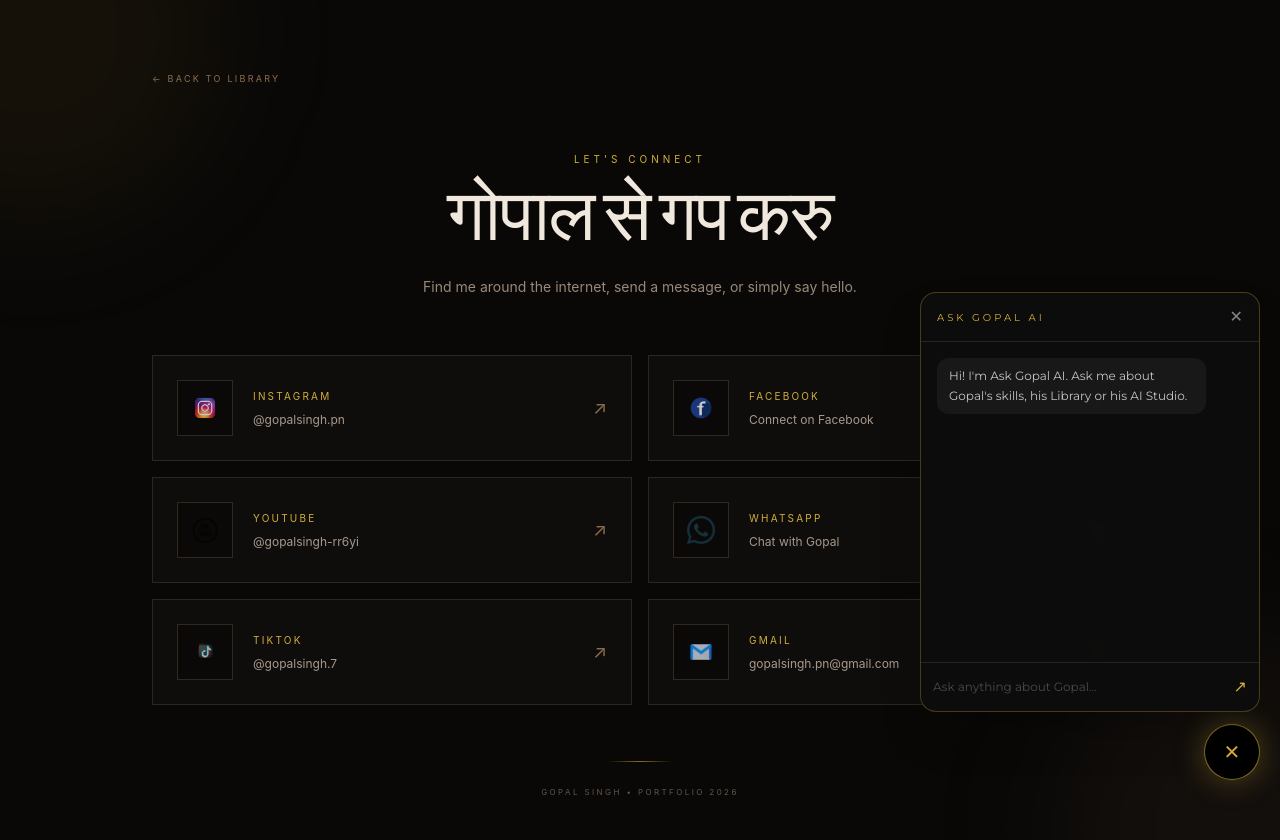
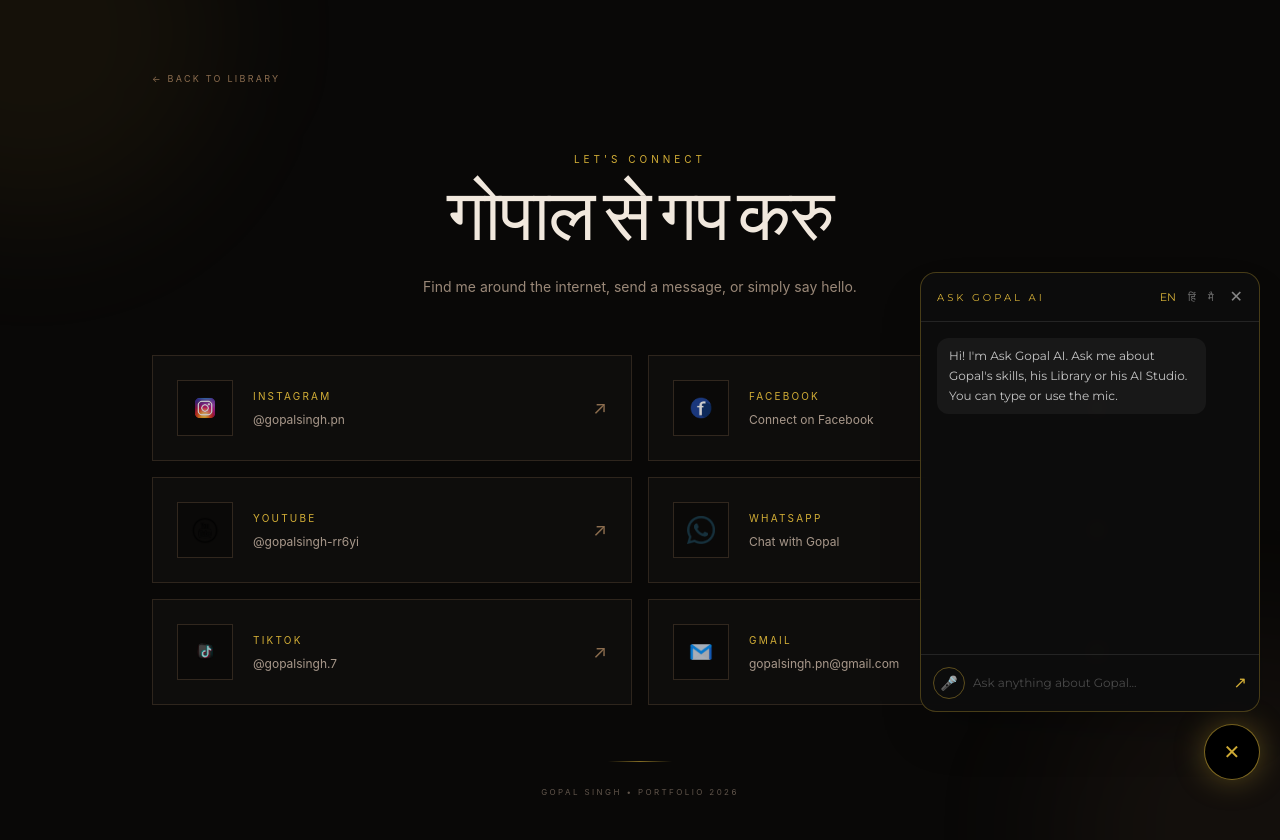
Before and after one commit to gopalstudio-pn/gopal-singh-portfolio, a React (Vite) app: page /connect in a window 1280 px wide. Both pictures are taken after a click on the button "Ask Gopal AI". Shown: the top 840 px of the page. Built offline with nearby package versions, Linux system fonts and the light colour scheme; a web font is replaced by a local one.

Commit message:
Add voice talk to Ask Gopal AI (mic, read aloud, EN/HI/MAI)

```diff
--- a/src/components/AskGopal.tsx
+++ b/src/components/AskGopal.tsx
@@ -1,76 +1,148 @@
 import React, { useEffect, useRef, useState } from 'react';
 
 type Msg = { role: 'user' | 'assistant'; content: string };
+
+const LANGS = [
+  { id: 'en', label: 'EN', speech: 'en-IN', hint: ' (Reply in English.)' },
+  { id: 'hi', label: 'हिं', speech: 'hi-IN', hint: ' (Reply in Hindi, in Devanagari script.)' },
+  { id: 'mai', label: 'मै', speech: 'hi-IN', hint: ' (Reply in Maithili, in Devanagari script.)' },
+];
 
 export const AskGopal: React.FC = () => {
   const [open, setOpen] = useState(false);
   const [input, setInput] = useState('');
   const [busy, setBusy] = useState(false);
+  const [listening, setListening] = useState(false);
+  const [lang, setLang] = useState('en');
   const [msgs, setMsgs] = useState<Msg[]>([
-    { role: 'assistant', content: "Hi! I'm Ask Gopal AI. Ask me about Gopal's skills, his Library or his AI Studio." },
+    { role: 'assistant', content: "Hi! I'm Ask Gopal AI. Ask me about Gopal's skills, his Library or his AI Studio. You can type or use the mic." },
   ]);
   const endRef = useRef<HTMLDivElement>(null);
+  const recRef = useRef<any>(null);
+  const voiceRef = useRef(false);
+
+  const SR: any =
+    typeof window !== 'undefined'
+      ? (window as any).SpeechRecognition || (window as any).webkitSpeechRecognition
+      : null;
+  const canSpeak = typeof window !== 'undefined' && 'speechSynthesis' in window;
+  const cur = LANGS.find((l) => l.id === lang) || LANGS[0];
 
   useEffect(() => {
     endRef.current?.scrollIntoView({ behavior: 'smooth' });
   }, [msgs, open]);
 
-  const send = async () => {
-    const text = input.trim();
+  const speak = (text: string) => {
+    if (!canSpeak) return;
+    window.speechSynthesis.cancel();
+    const u = new SpeechSynthesisUtterance(text);
+    u.lang = cur.speech;
+    const v = window.speechSynthesis
+      .getVoices()
+      .find((x) => x.lang.toLowerCase().startsWith(cur.speech.slice(0, 2)));
+    if (v) u.voice = v;
+    u.rate = 0.95;
+    window.speechSynthesis.speak(u);
+  };
+
+  const send = async (textArg?: string) => {
+    const text = (textArg ?? input).trim();
     if (!text || busy) return;
     const next: Msg[] = [...msgs, { role: 'user', content: text }];
     setMsgs(next);
     setInput('');
     setBusy(true);
+    const payload = next.slice(1).map((m, i, arr) =>
+      i === arr.length - 1 && m.role === 'user' ? { ...m, content: m.content + cur.hint } : m
+    );
     try {
       const res = await fetch('/api/chat', {
         method: 'POST',
         headers: { 'Content-Type': 'application/json' },
-        body: JSON.stringify({ messages: next.slice(1) }),
+        body: JSON.stringify({ messages: payload }),
       });
       const data = await res.json();
       const reply = data.success ? data.reply : data.error || 'Please try again.';
       setMsgs([...next, { role: 'assistant', content: reply }]);
+      if (voiceRef.current && data.success) speak(reply);
     } catch {
       setMsgs([...next, { role: 'assistant', content: 'Network error. Please try again.' }]);
     } finally {
+      voiceRef.current = false;
       setBusy(false);
     }
+  };
+
+  const listen = () => {
+    if (!SR) return;
+    if (listening) {
+      recRef.current?.stop();
+      return;
+    }
+    const rec = new SR();
+    rec.lang = cur.speech;
+    rec.interimResults = false;
+    rec.onresult = (e: any) => {
+      const t = e.results[0][0].transcript;
+      voiceRef.current = true;
+      send(t);
+    };
+    rec.onerror = () => setListening(false);
+    rec.onend = () => setListening(false);
+    recRef.current = rec;
+    setListening(true);
+    rec.start();
+  };
+
+  const close = () => {
+    if (canSpeak) window.speechSynthesis.cancel();
+    setOpen(false);
   };
 
   return (
     <div className="fixed bottom-5 right-5 z-[80]" style={{ fontFamily: "'Montserrat', sans-serif" }}>
       {open && (
-        <div className="mb-3 flex h-[420px] w-[min(92vw,340px)] flex-col overflow-hidden rounded-2xl border border-[#D4AF37]/30 bg-[#0d0d0d]/95 shadow-2xl backdrop-blur">
+        <div className="mb-3 flex h-[440px] w-[min(92vw,340px)] flex-col overflow-hidden rounded-2xl border border-[#D4AF37]/30 bg-[#0d0d0d]/95 shadow-2xl backdrop-blur">
           <div className="flex items-center justify-between border-b border-white/10 px-4 py-3">
             <span className="text-[10px] tracking-[0.3em] text-[#D4AF37]">ASK GOPAL AI</span>
-            <button type="button" onClick={() => setOpen(false)} className="text-white/50 hover:text-white">✕</button>
+            <div className="flex items-center gap-3">
+              {LANGS.map((l) => (
+                <button key={l.id} type="button" onClick={() => setLang(l.id)} className={`text-[11px] ${lang === l.id ? 'text-[#D4AF37]' : 'text-white/40 hover:text-white'}`}>{l.label}</button>
+              ))}
+              <button type="button" onClick={close} className="ml-1 text-white/50 hover:text-white">✕</button>
+            </div>
           </div>
           <div className="flex-1 space-y-3 overflow-y-auto px-4 py-4">
             {msgs.map((m, i) => (
               <div key={i} className={m.role === 'user' ? 'text-right' : 'text-left'}>
                 <span className={`inline-block max-w-[88%] rounded-xl px-3 py-2 text-[12px] leading-5 ${m.role === 'user' ? 'bg-[#D4AF37]/15 text-[#F1E8DD]' : 'bg-white/5 text-white/75'}`}>{m.content}</span>
+                {m.role === 'assistant' && canSpeak && i > 0 && (
+                  <button type="button" onClick={() => speak(m.content)} aria-label="Read aloud" className="ml-2 text-[12px] text-[#BFA98E] hover:text-white">🔊</button>
+                )}
               </div>
             ))}
             {busy && <p className="text-[10px] tracking-[0.25em] text-[#BFA98E]">THINKING...</p>}
             <div ref={endRef} />
           </div>
           <div className="flex items-center gap-2 border-t border-white/10 px-3 py-3">
+            {SR && (
+              <button type="button" onClick={listen} aria-label="Speak" className={`flex h-8 w-8 items-center justify-center rounded-full border text-sm ${listening ? 'animate-pulse border-red-300/60 text-red-200' : 'border-[#D4AF37]/40 text-[#D4AF37]'}`}>🎤</button>
+            )}
             <input
               value={input}
               onChange={(e) => setInput(e.target.value)}
               onKeyDown={(e) => { if (e.key === 'Enter') send(); }}
               maxLength={300}
-              placeholder="Ask anything about Gopal..."
+              placeholder={listening ? 'Listening...' : 'Ask anything about Gopal...'}
               className="flex-1 bg-transparent text-[12px] text-white outline-none placeholder:text-white/25"
             />
-            <button type="button" onClick={send} disabled={busy} className="text-[#D4AF37] disabled:opacity-40">↗</button>
+            <button type="button" onClick={() => send()} disabled={busy} className="text-[#D4AF37] disabled:opacity-40">↗</button>
           </div>
         </div>
       )}
       <button
         type="button"
-        onClick={() => setOpen(!open)}
+        onClick={() => (open ? close() : setOpen(true))}
         aria-label="Ask Gopal AI"
         className="ml-auto flex h-14 w-14 items-center justify-center rounded-full border border-[#D4AF37]/60 bg-black text-xl text-[#D4AF37] shadow-[0_0_30px_rgba(212,175,55,0.35)] transition-transform hover:scale-105"
       >
```
